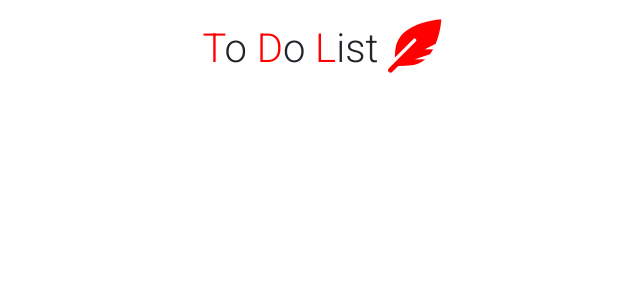
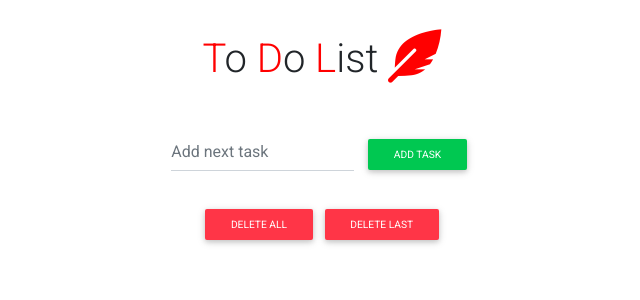
Before and after one commit to mateuszlubianka1993/to-do-list-2, a React (Create React App) app: page / in a window 1280 px wide. Shown: the top 300 px of the page, without its empty margins (318-958 px from the left). Built offline with nearby package versions, Linux system fonts and the light colour scheme.

Commit message:
add ToDoForm component and ToDoForm.css file

```diff
--- a/src/components/App.js
+++ b/src/components/App.js
@@ -1,11 +1,13 @@
 import React, { Fragment } from 'react';
 import Header from './Header';
+import ToDoForm from './ToDoForm';
 
 class App extends React.Component {
     render() {
         return (
             <div>
                 <Header />
+                <ToDoForm />
             </div>
         );
     };
--- /dev/null
+++ b/src/components/ToDoForm.js
@@ -0,0 +1,18 @@
+import React from 'react';
+import { MDBFormInline, MDBBtn } from "mdbreact";
+import './style/ToDoForm.css';
+
+const ToDoForm = () => {
+    return (
+        <div className="form-container">
+            <MDBFormInline className="md-form mr-auto mb-4 search-box">
+                <input className="form-control mr-sm-2"  type="text" placeholder="Add next task" aria-label="Search" />
+                <MDBBtn rounded size="sm" color="success">Add task</MDBBtn>
+            </MDBFormInline>
+            <MDBBtn rounded color="danger" size="sm">Delete All</MDBBtn>
+            <MDBBtn rounded color="danger" size="sm">Delete Last</MDBBtn>
+        </div>
+    );
+};
+
+export default ToDoForm;
--- a/src/components/style/Header.css
+++ b/src/components/style/Header.css
@@ -1,6 +1,6 @@
 .header-container {
     text-align: center;
-    padding: 25px 5px;
+    padding: 35px 5px 15px 5px;
 }
 .color-letter {
     color: red;
--- /dev/null
+++ b/src/components/style/ToDoForm.css
@@ -0,0 +1,7 @@
+.form-container {
+    text-align: center;
+}
+.search-box {
+    display: flex;
+    justify-content: center;
+}
```
